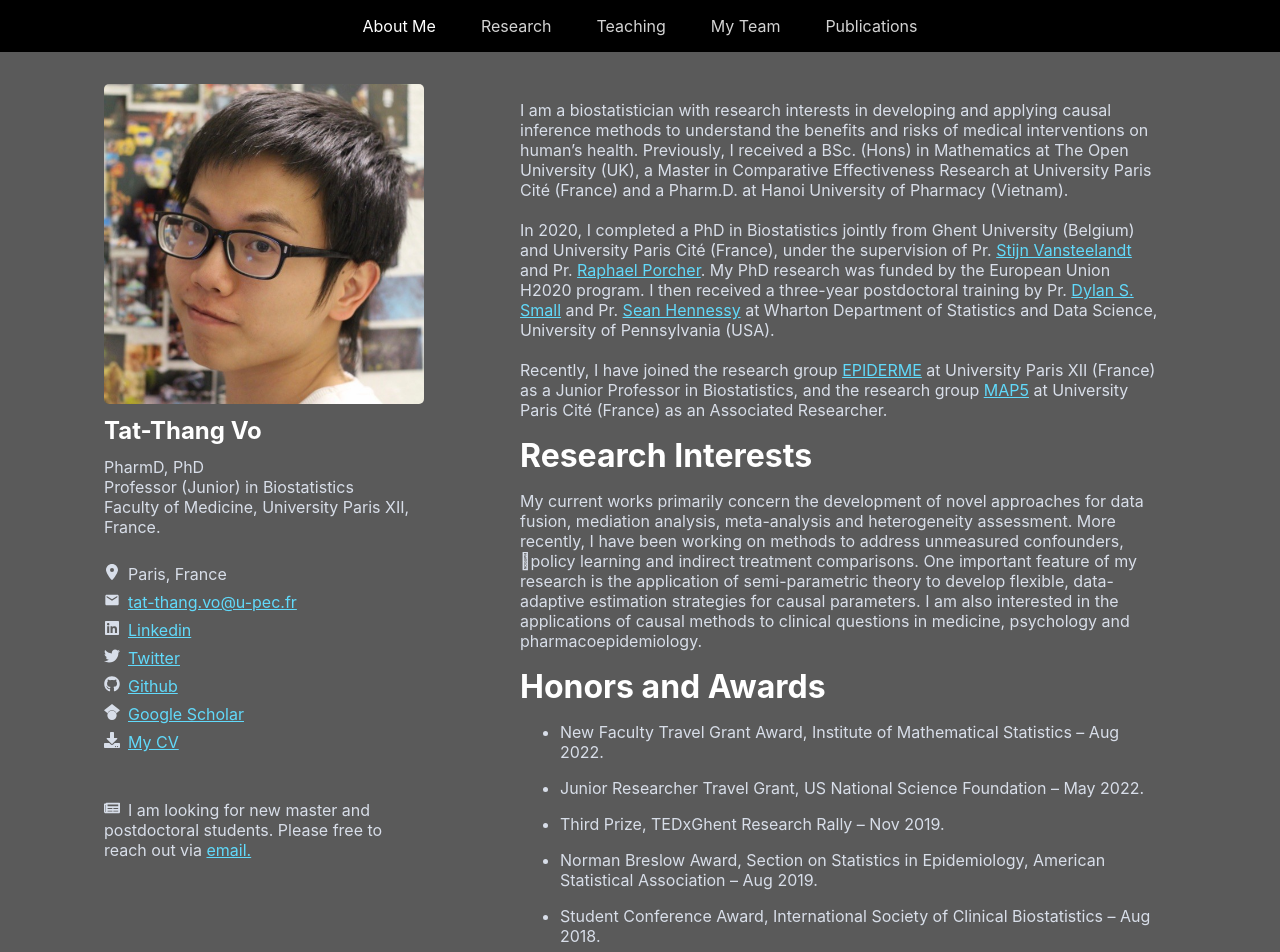
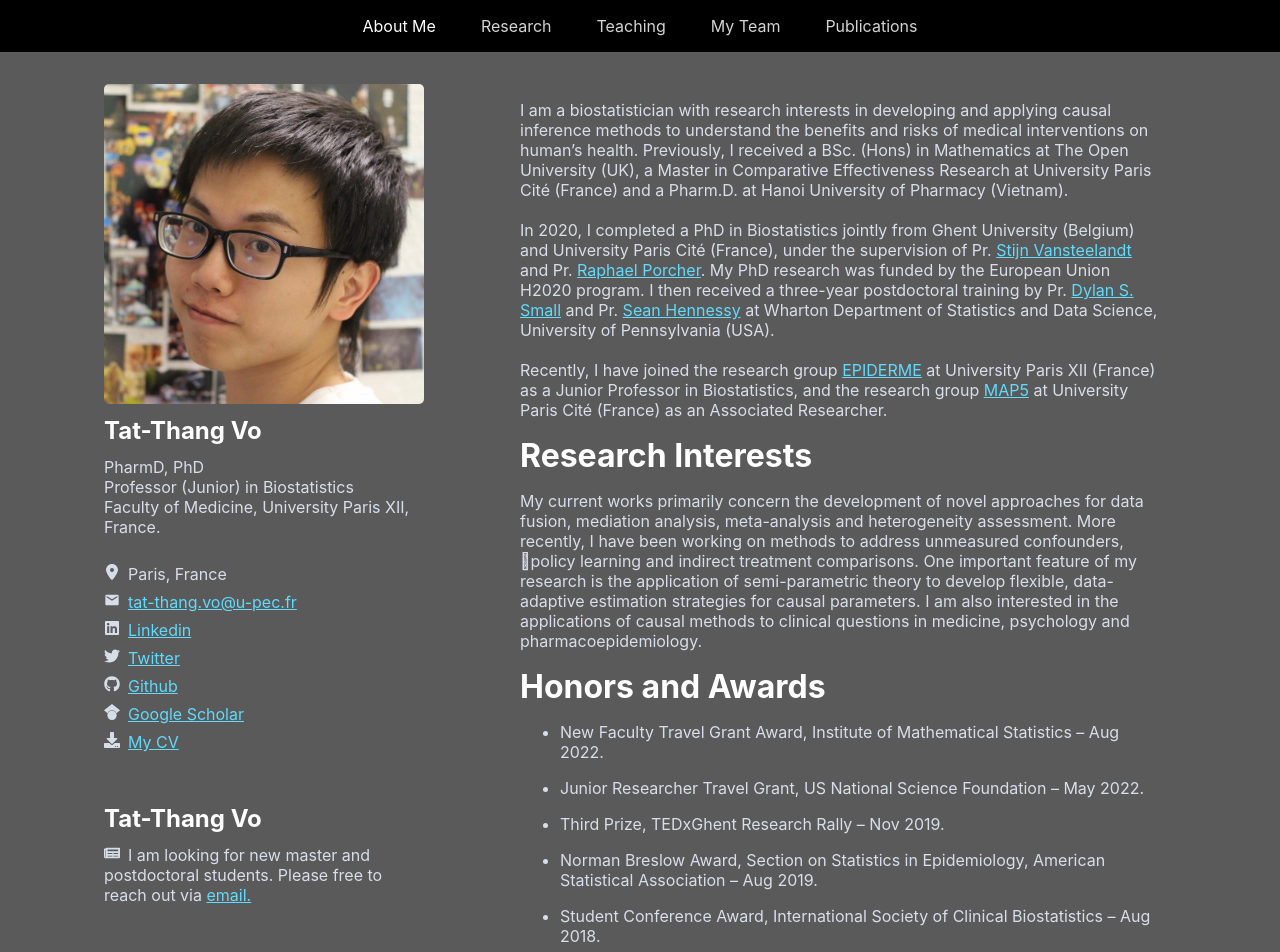
Before and after one commit to votatthang/ttv, a React (Create React App) app: page / in a window 1280 px wide. Shown: the top 952 px of the page. Built offline with nearby package versions, Linux system fonts and the light colour scheme.

Commit message:
Update Profile.js

```diff
--- a/src/components/Profile/Profile.js
+++ b/src/components/Profile/Profile.js
@@ -49,6 +49,9 @@ export default function Profile() {
                 <a href="/resume.pdf">My CV</a>
             </div>
         <br/> <br/>
+        <div className="name">
+            Tat-Thang Vo
+        </div>
             <div className="news">
                 <FaNewspaper/>
                 I am looking for new master and postdoctoral students.
```
